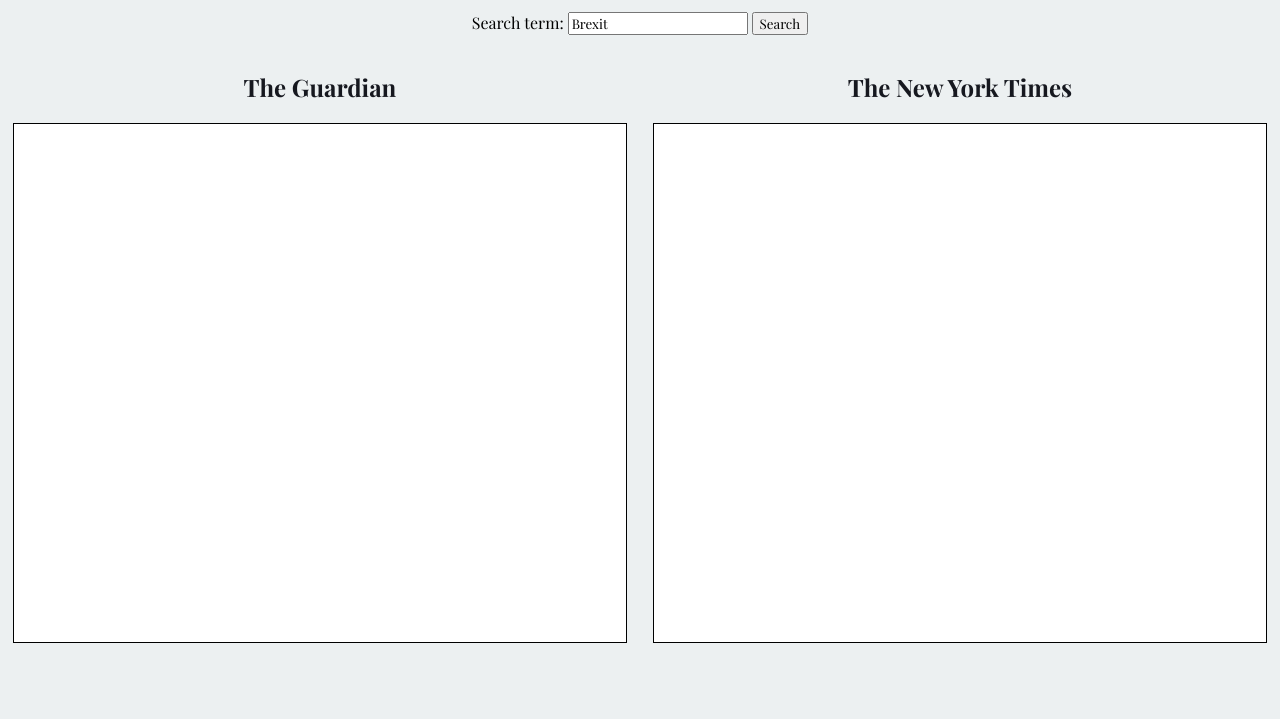
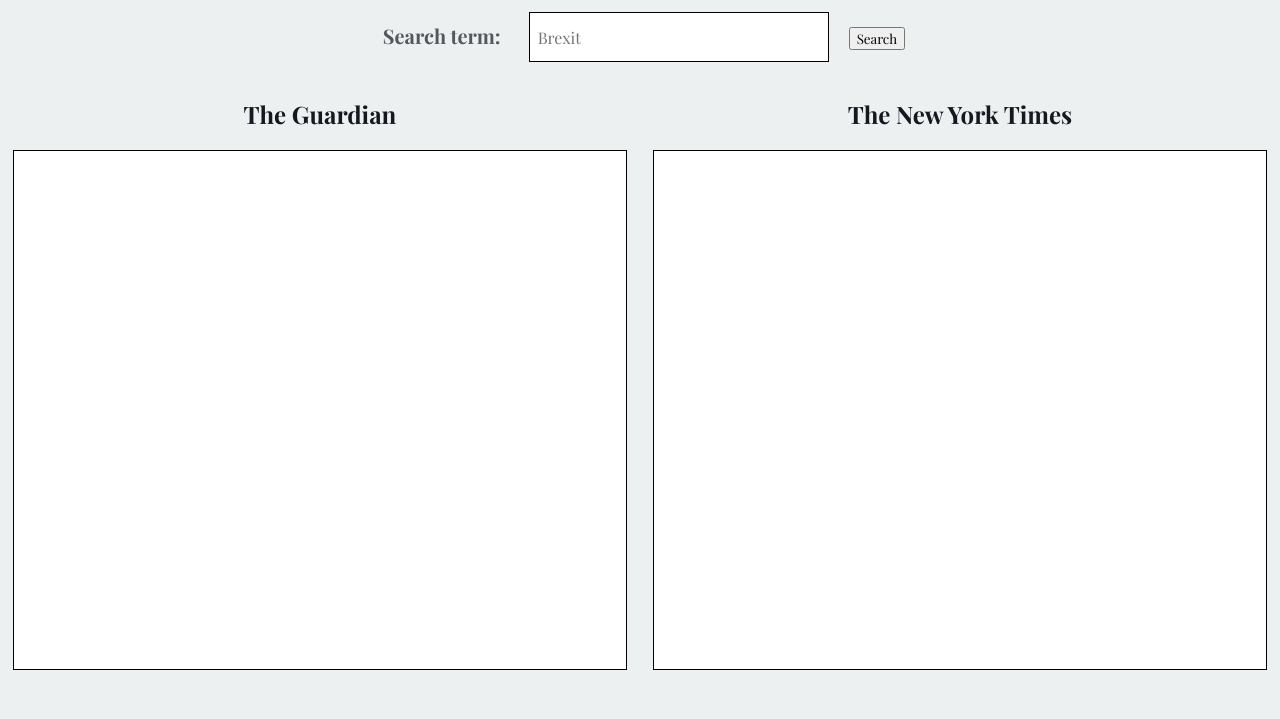
Before and after one commit to sbinlondon/FAC-Week5-MSJK, a website: page public/index.html in a window 1280 px wide. Shown: the part 81-800 px from the top of the page. Drawn offline with nearby package versions, Linux system fonts and the light colour scheme; a web font is replaced by a local one.

Commit message:
style search box

```diff
--- a/public/index.html
+++ b/public/index.html
@@ -14,7 +14,7 @@
   <section id="search">
     <form action="/results" method="get">
       <label for="input">Search term:</label>
-      <input type="text" id="input" required autocomplete="off" placeholder="Brexit" value="Brexit">
+      <input type="text" id="input" required autocomplete="off" placeholder="Brexit" required>
       <button type="submit" id="submit">Search</button>
     </form>
   </section>
--- a/public/main.css
+++ b/public/main.css
@@ -25,7 +25,7 @@
     font-weight: 700i;
 }
 
-h3 {
+h3, label {
     color: #55575C;
     text-align: center;
     padding: 8px;
@@ -39,10 +39,17 @@
     font-weight: 400;
     padding: 8px;
 }
-
 main {
     display: flex;
     flex-direction: column;
+}
+input[type=text]{
+    height: 50px;
+    width: 300px;
+    font-size: 1rem;
+    border: 1px solid black;
+    padding: 0 8px;
+    margin: 0 16px;
 }
 
 #pageOneDiv1 {
```
